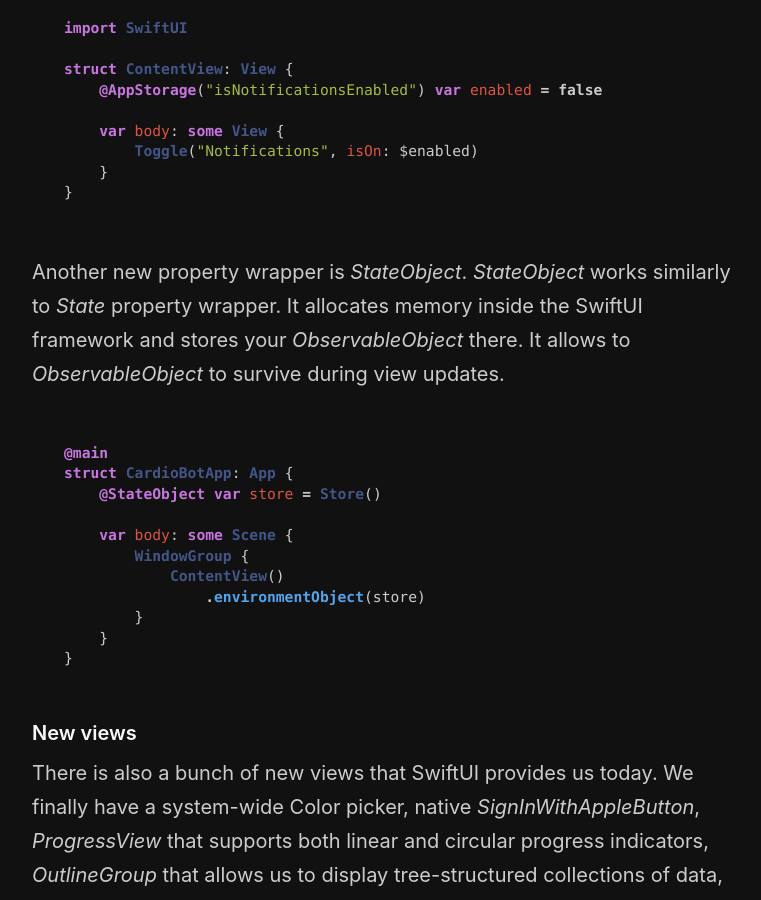
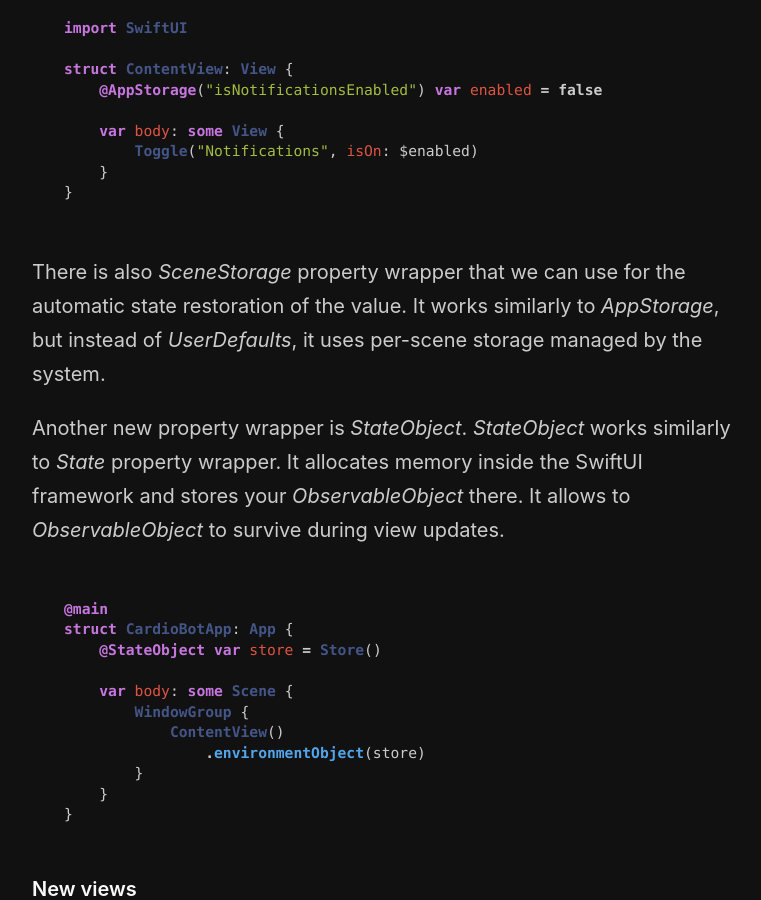
Before and after one commit to mecid/mecid.github.io, a Jekyll site: the page built from _posts/2020-06-23-what-is-new-in-swiftui.md, in a window 1280 px wide and 900 px high, scrolled down 4519 px. Shown: the whole window, without its empty margins (258-1019 px from the left). Built offline with Jekyll 4.4.1, drawn with Linux system fonts in a browser that asks for light colours.

Commit message:
Update 2020-06-23-what-is-new-in-swiftui.md

````diff
--- a/_posts/2020-06-23-what-is-new-in-swiftui.md
+++ b/_posts/2020-06-23-what-is-new-in-swiftui.md
@@ -143,6 +143,8 @@ struct ContentView: View {
 }
 ```
 
+There is also *SceneStorage* property wrapper that we can use for the automatic state restoration of the value. It works similarly to *AppStorage*, but instead of *UserDefaults*, it uses per-scene storage managed by the system.
+
 Another new property wrapper is *StateObject*. *StateObject* works similarly to *State* property wrapper. It allocates memory inside the SwiftUI framework and stores your *ObservableObject* there. It allows to *ObservableObject* to survive during view updates.
 
 ```swift
````
